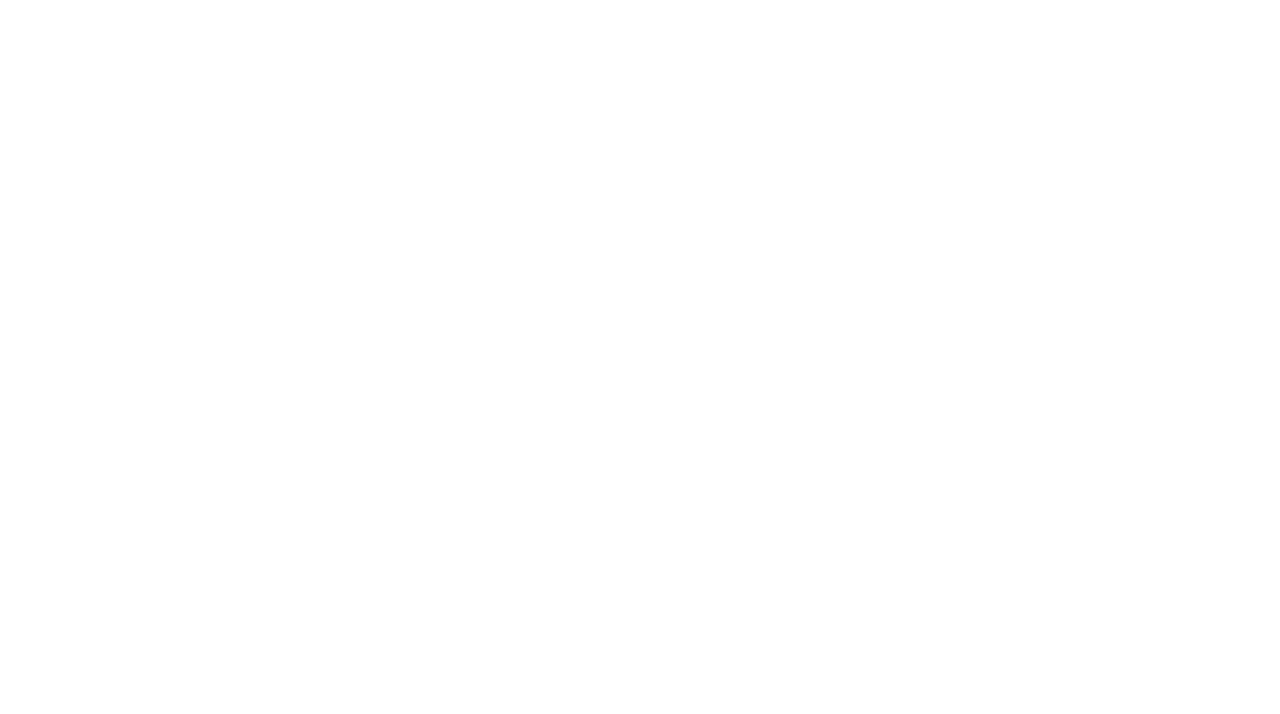
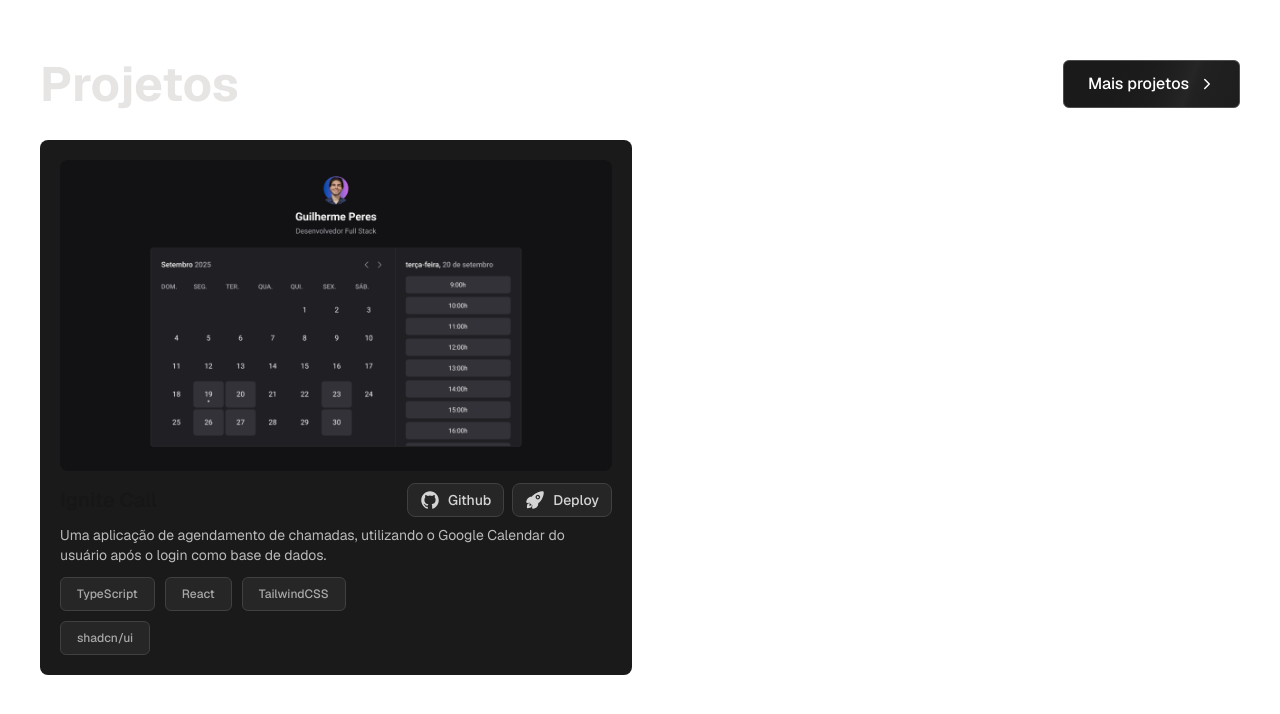
Before and after one commit to guilhermedkdk/portfolio, a Next.js app: page / in a window 1280 px wide. Shown: the part 1160-1874 px from the top of the page. Before the commit the page ends 1148 px from the top, so only its background shows below. Built offline with nearby package versions, Linux system fonts and the light colour scheme.

Commit message:
feat: add projects sections

```diff
--- /dev/null
+++ b/src/_components/Projects.tsx
@@ -0,0 +1,26 @@
+import Link from "next/link";
+import { IoChevronForward } from "react-icons/io5";
+
+import { portfolioProjects } from "../_libs/constants";
+import ProjectCard from "./cards/ProjectCard";
+import ShinyButton from "./ui/ShinyButton";
+
+export default function Projects() {
+  return (
+    <div className="py-18" id="work">
+      <div className="flex flex-row justify-between gap-4">
+        <h2 className="text-5xl font-bold text-stone-200">Projetos</h2>
+
+        <Link href="https://github.com/guilhermedkdk" target="_blank">
+          <ShinyButton icon={<IoChevronForward />}>Mais projetos</ShinyButton>
+        </Link>
+      </div>
+
+      <div className="mt-8 grid grid-cols-2 gap-4">
+        {portfolioProjects.map((project) => (
+          <ProjectCard key={project.id} project={project} />
+        ))}
+      </div>
+    </div>
+  );
+}
--- a/src/_components/Skills.tsx
+++ b/src/_components/Skills.tsx
@@ -1,6 +1,6 @@
-import { techCardsItems } from "@/_libs/constants";
+import { skillCardsItems } from "@/_libs/constants";
 
-import TechCard from "./TechCard";
+import SkillCard from "./cards/SkillCard";
 
 export default function Skills() {
   return (
@@ -16,8 +16,8 @@ export default function Skills() {
       </div>
 
       <div className="grid grid-cols-1 items-center justify-between gap-4 min-[800px]:grid-cols-2 min-[1180px]:grid-cols-4">
-        {techCardsItems.map((cardItem) => (
-          <TechCard key={cardItem.name} cardInfo={cardItem} />
+        {skillCardsItems.map((cardItem) => (
+          <SkillCard key={cardItem.name} cardInfo={cardItem} />
         ))}
       </div>
     </div>
--- a/src/_components/TechCard.tsx
+++ /dev/null
@@ -1,32 +0,0 @@
-import Image from "next/image";
-
-export default function TechCard({
-  cardInfo,
-}: {
-  cardInfo: {
-    name: string;
-    description: string;
-    imageUrl: string;
-    bgColor: string;
-  };
-}) {
-  const { name, description, imageUrl, bgColor } = cardInfo;
-
-  return (
-    <div className="border-dark-200 bg-dark-200 hover:bg-dark-300 hover:border-dark-700 flex flex-1 gap-5 rounded-xl border p-2.5 transition-colors duration-200">
-      <div className={`p-3 ${bgColor} w-fit rounded-lg`}>
-        <Image
-          src={imageUrl}
-          width={32}
-          height={32}
-          alt={`${name} logo`}
-          className="size-8"
-        />
-      </div>
-      <div>
-        <h4 className="text-lg font-medium">{name}</h4>
-        <p className="text-sm text-white/70">{description}</p>
-      </div>
-    </div>
-  );
-}
--- a/src/_components/ui/ShinyButton.tsx
+++ b/src/_components/ui/ShinyButton.tsx
@@ -1,18 +1,16 @@
 import React from "react";
 
-const ShinyButton = ({
+export default function ShinyButton({
   children,
   icon,
 }: {
   children: React.ReactNode;
   icon?: React.ReactNode;
-}) => {
+}) {
   return (
-    <button className="animate-button border-dark-700 relative z-10 inline-flex h-12 cursor-pointer items-center justify-center gap-2.5 self-start rounded-md border bg-[linear-gradient(110deg,#1A1A1A,45%,#262626,55%,#1A1A1A)] bg-[length:200%_100%] px-6 font-medium text-white transition-colors hover:bg-[linear-gradient(110deg,#262626,45%,#404040,55%,#262626)]">
+    <button className="animate-button border-dark-700 relative inline-flex h-12 cursor-pointer items-center justify-center gap-2.5 self-start rounded-md border bg-[linear-gradient(110deg,#1A1A1A,45%,#262626,55%,#1A1A1A)] bg-[length:200%_100%] px-6 font-medium text-white transition-colors hover:bg-[linear-gradient(110deg,#262626,45%,#404040,55%,#262626)]">
       {children}
       {icon}
     </button>
   );
-};
-
-export default ShinyButton;
+}
--- a/src/_libs/constants.ts
+++ b/src/_libs/constants.ts
@@ -1,4 +1,4 @@
-export const techCardsItems = [
+export const skillCardsItems = [
   {
     name: "TypeScript",
     description: "JavaScript com tipagem",
@@ -54,3 +54,16 @@ export const techCardsItems = [
   //   bgColor: "bg-[#0ACF83]/20",
   // },
 ];
+
+export const portfolioProjects = [
+  {
+    id: "ignite-call",
+    heading: "Ignite Call",
+    description:
+      "Uma aplicação de agendamento de chamadas, utilizando o Google Calendar do usuário após o login como base de dados.",
+    imageUrl: "/projects/ignite-call.png",
+    techStack: ["TypeScript", "React", "TailwindCSS", "shadcn/ui"],
+    liveDemoUrl: "#",
+    sourceCodeUrl: "#",
+  },
+];
--- a/src/app/page.tsx
+++ b/src/app/page.tsx
@@ -1,5 +1,6 @@
 import Hero from "@/_components/Hero";
 import Navbar from "@/_components/Navbar";
+import Projects from "@/_components/Projects";
 import Skills from "@/_components/Skills";
 
 const navItems = [
@@ -15,6 +16,7 @@ export default function Home() {
         <Navbar navItems={navItems} />
         <Hero />
         <Skills />
+        <Projects />
       </div>
     </main>
   );
```
Also changed, not shown: public/projects/ignite-call.png (added).
